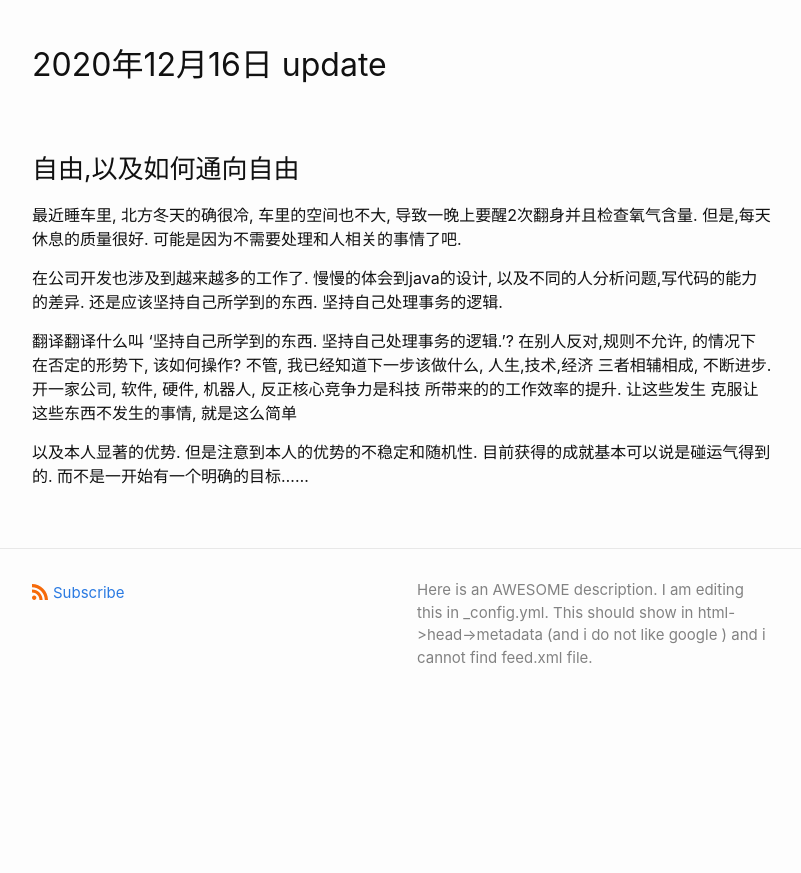
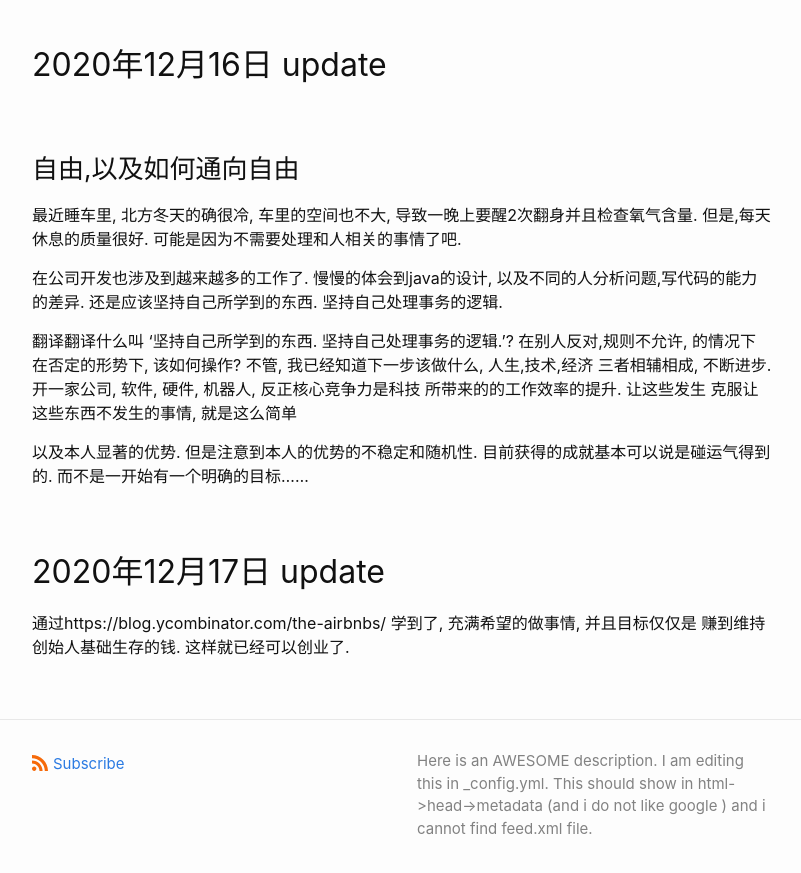
Before and after one commit to hcen1997/hcen1997.github.io, a Jekyll site: the page built from _posts/2020-11-22-在大公司开发的日子.md, in a window 1280 px wide and 900 px high, scrolled down 1233 px. Shown: the top 873 px of the window, without its empty margins (238-1039 px from the left). Built offline with Jekyll 4.4.1, drawn with Linux system fonts in a browser that asks for light colours; comment, search, counter and statistics services are not loaded; before the commit the page ends 1962 px from its top, so only the background shows below that.

Commit message:
new day new thoughts

```diff
--- a/_posts/2020-11-22-在大公司开发的日子.md
+++ b/_posts/2020-11-22-在大公司开发的日子.md
@@ -62,3 +62,9 @@ use table to simplify logic coding
 但是注意到本人的优势的不稳定和随机性.
 目前获得的成就基本可以说是碰运气得到的.
 而不是一开始有一个明确的目标......
+
+## 2020年12月17日 update
+通过https://blog.ycombinator.com/the-airbnbs/
+学到了, 充满希望的做事情,
+并且目标仅仅是 赚到维持创始人基础生存的钱.
+这样就已经可以创业了.
```
Also changed, not shown: _posts/2020-11-26-技术让人专注.md (+5 -1 lines).
